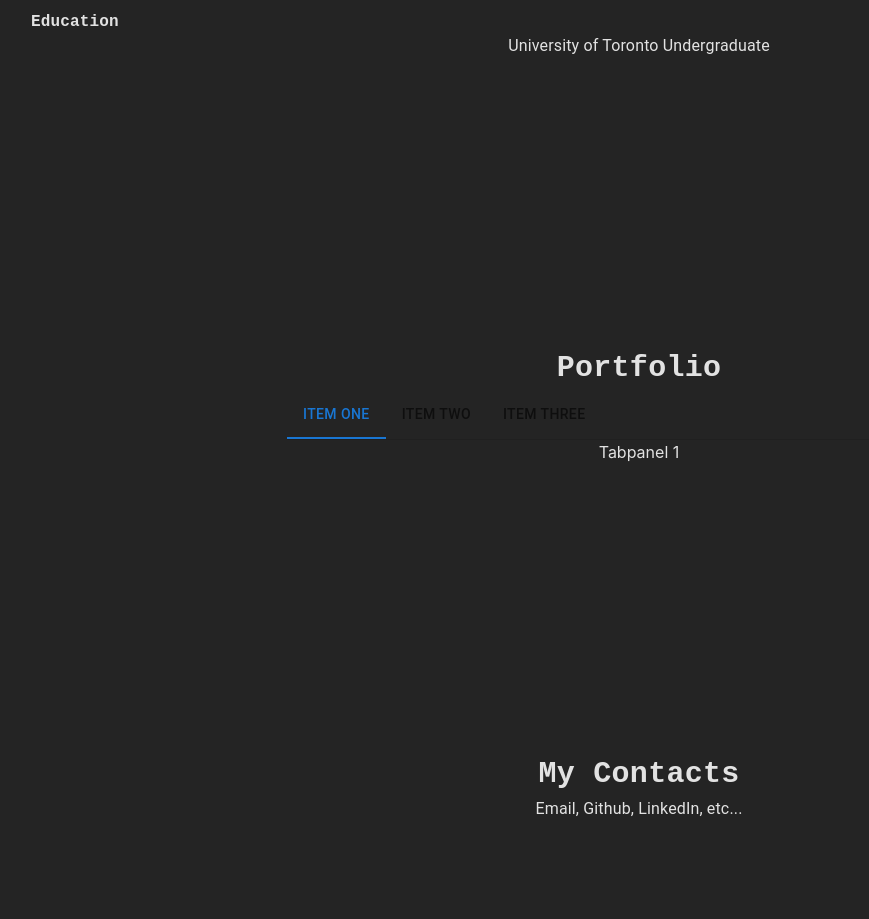
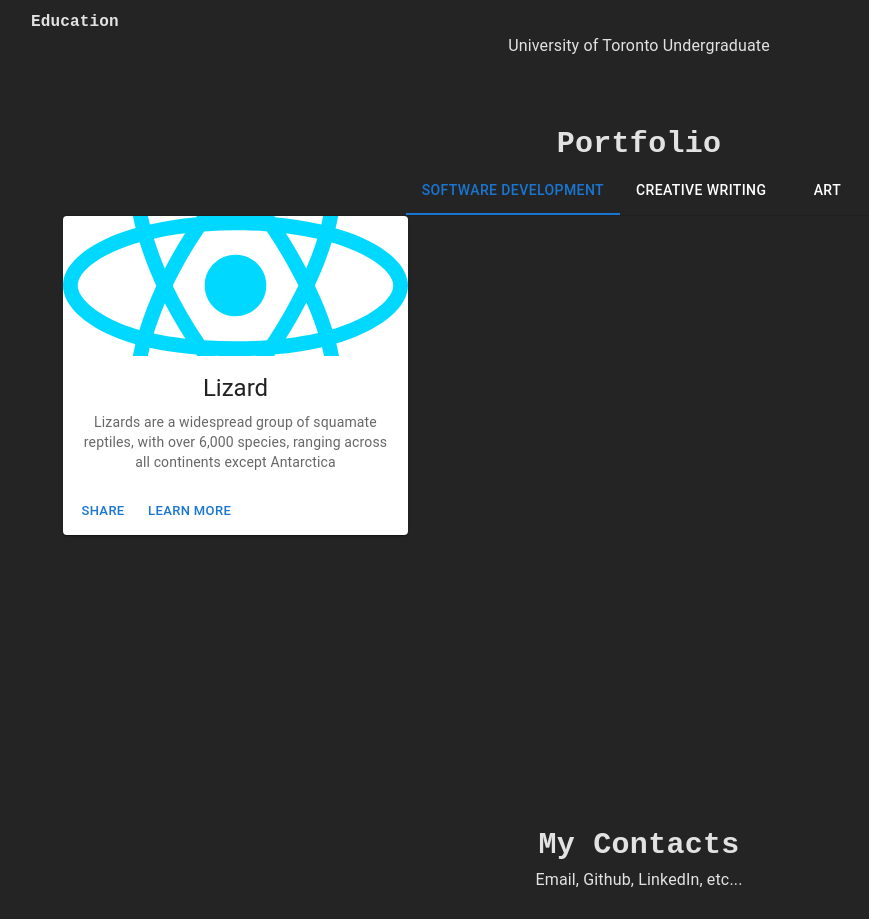
Before and after one commit to pokemonball34/resume-website, a React (Vite) app: page / in a window 1280 px wide. Shown: the part 2260-3179 px from the top of the page, without its empty margins (1-870 px from the left). Built offline with nearby package versions, Linux system fonts and the light colour scheme.

Commit message:
Sample Card for Porfolio

```diff
--- /dev/null
+++ b/src/components/portfolio/Project.tsx
@@ -0,0 +1,35 @@
+// import Box from '@mui/material/Box';
+import Button from '@mui/material/Button';
+import Card from '@mui/material/Card';
+import CardActions from '@mui/material/CardActions';
+import CardContent from '@mui/material/CardContent';
+import CardMedia from '@mui/material/CardMedia';
+import Typography from '@mui/material/Typography';
+
+const Project = () => {
+    return (
+        <Card sx={{ maxWidth: 345 }}>
+            <CardMedia
+                sx={{ height: 140 }}
+                image='/src/assets/react.svg'
+                title='green iguana'
+            />
+            <CardContent>
+                <Typography gutterBottom variant='h5' component='div'>
+                    Lizard
+                </Typography>
+                <Typography variant='body2' sx={{ color: 'text.secondary' }}>
+                    Lizards are a widespread group of squamate reptiles, with
+                    over 6,000 species, ranging across all continents except
+                    Antarctica
+                </Typography>
+            </CardContent>
+            <CardActions>
+                <Button size='small'>Share</Button>
+                <Button size='small'>Learn More</Button>
+            </CardActions>
+        </Card>
+    );
+};
+
+export default Project;
--- a/src/pages/portfolio/Portfolio.tsx
+++ b/src/pages/portfolio/Portfolio.tsx
@@ -4,34 +4,50 @@ import Tabs from '@mui/material/Tabs';
 import Typography from '@mui/material/Typography';
 import { useState } from 'react';
 import Tabpanel from '../../components/portfolio/Tabpanel';
+import Project from '../../components/portfolio/Project';
 
 const Portfolio = () => {
     const [value, setValue] = useState(0);
 
     return (
-        <Box sx={{ m: 36 }}>
+        <Box sx={{ m: 8 }}>
             <Typography fontSize={30} fontFamily={'monospace'} fontWeight={700}>
                 Portfolio
             </Typography>
-            <Box sx={{ borderBottom: 1, borderColor: 'divider' }}>
+            <Box
+                sx={{
+                    borderBottom: 1,
+                    borderColor: 'divider',
+                    textColor: 'white',
+                }}
+            >
                 <Tabs
                     value={value}
                     onChange={(_, newValue) => setValue(newValue)}
                     aria-label='basic tabs example'
+                    centered={true}
                 >
-                    <Tab label='Item One' id='tab0' />
-                    <Tab label='Item Two' id='tab1' />
-                    <Tab label='Item Three' id='tab2' />
+                    <Tab
+                        label='Software Development'
+                        id='tab0'
+                        sx={{ color: 'white' }}
+                    />
+                    <Tab
+                        label='Creative Writing'
+                        id='tab1'
+                        sx={{ color: 'white' }}
+                    />
+                    <Tab label='Art' id='tab2' sx={{ color: 'white' }} />
                 </Tabs>
             </Box>
             <Tabpanel value={value} index={0}>
-                Tabpanel 1
+                <Project />
             </Tabpanel>
             <Tabpanel value={value} index={1}>
-                Tabpanel 2
+                Writing
             </Tabpanel>
             <Tabpanel value={value} index={2}>
-                Tabpanel 3
+                Art
             </Tabpanel>
         </Box>
     );
```
